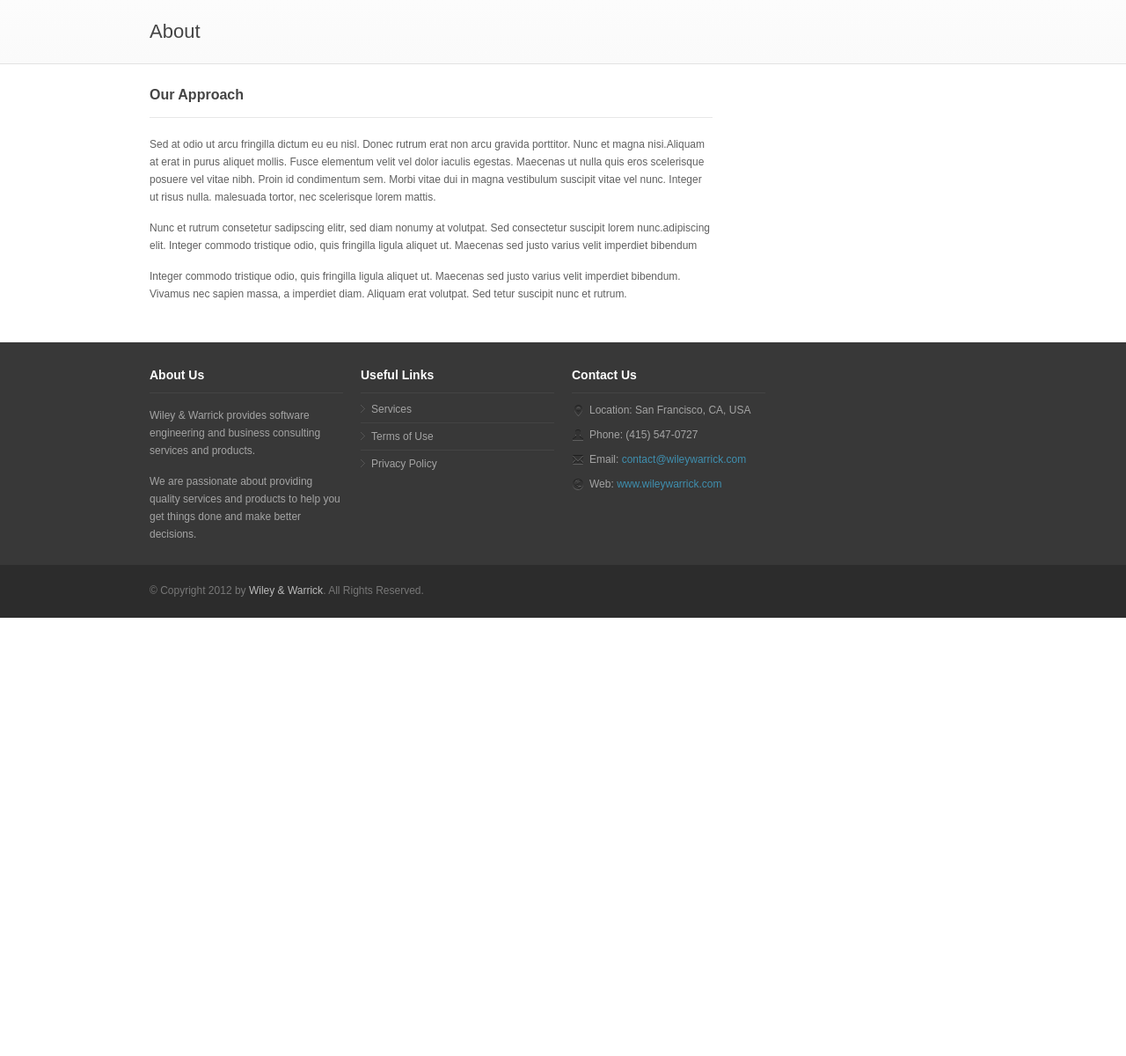
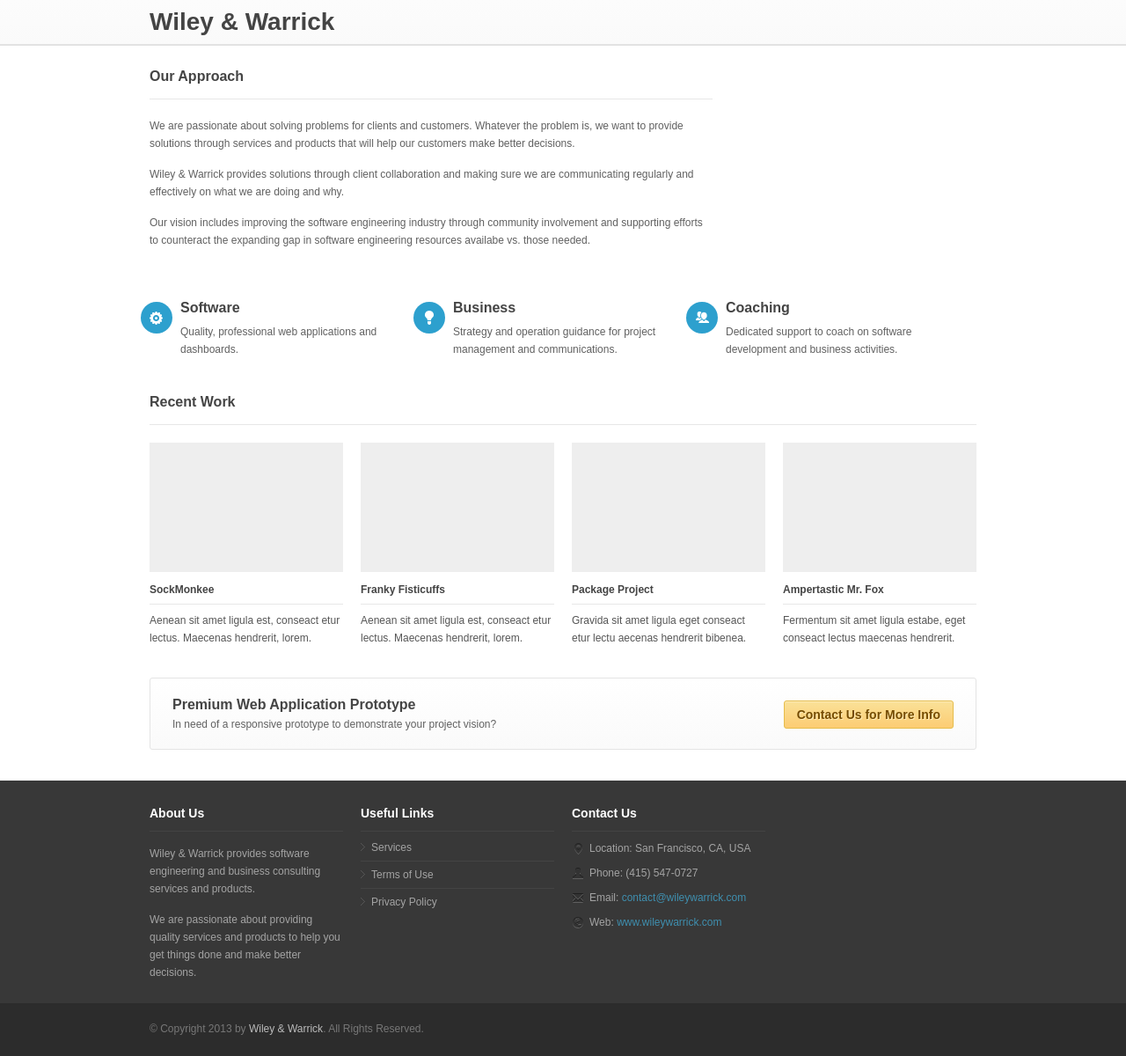
Before and after one commit to nyghtowl/Wiley, a Flask app: page /about in a window 1280 px wide. Shown: the part 80-1280 px from the top of the page at 88% size. Before the commit the page ends 782 px from the top, so only its background shows below. Run offline with Flask 2, Linux system fonts and the light colour scheme; some libraries are stand-ins or nearby versions.

Commit message:
Updated top of page label structure for all changed pages. Added call to action partial. Updated content on portofolio.

```diff
--- a/app/templates/about.html
+++ b/app/templates/about.html
@@ -5,13 +5,6 @@
 <!--  Page Title -->
 <div id="page-title">
 
-	<!-- 960 Container Start -->
-	<div class="container">
-		<div class="sixteen columns">
-			<h2>About</h2>
-		</div>
-	</div>
-	<!-- 960 Container End -->
 
 </div>
 <!-- Page Title End -->
@@ -22,9 +15,9 @@
 	<!-- Standard Structure -->
 	<div class="eleven columns">
 		<h4 class="headline">Our Approach</h4>
-		<p>Sed at odio ut arcu fringilla dictum eu eu nisl. Donec rutrum erat non arcu gravida porttitor. Nunc et magna nisi.Aliquam at erat in purus aliquet mollis. Fusce elementum velit vel dolor iaculis egestas. Maecenas ut nulla quis eros scelerisque posuere vel vitae nibh. Proin id condimentum sem. Morbi vitae dui in magna vestibulum suscipit vitae vel nunc. Integer ut risus nulla. malesuada tortor, nec scelerisque lorem mattis.</p>
-		<p>Nunc et rutrum consetetur sadipscing elitr, sed diam nonumy at volutpat. Sed consectetur suscipit lorem nunc.adipiscing elit. Integer commodo tristique odio, quis fringilla ligula aliquet ut. Maecenas sed justo varius velit imperdiet bibendum</p>
-		<p>Integer commodo tristique odio, quis fringilla ligula aliquet ut. Maecenas sed justo varius velit imperdiet bibendum. Vivamus nec sapien massa, a imperdiet diam. Aliquam erat volutpat. Sed tetur suscipit nunc et rutrum. </p>
+		<p>We are passionate about solving problems for clients and customers. Whatever the problem is, we want to provide solutions through services and products that will help our customers make better decisions.</p>
+		<p>Wiley & Warrick provides solutions through client collaboration and making sure we are communicating regularly and effectively on what we are doing and why.</p>
+		<p>Our vision includes improving the software engineering industry through community involvement and supporting efforts to counteract the expanding gap in software engineering resources availabe vs. those needed.</p>
 	</div>
 
 	<div class="five columns">
@@ -39,6 +32,71 @@
 		</div> -->
 		</p>
 	</div>
+
+
+	<!-- 960 Container Start -->
+<div class="container">
+
+	<!-- Icon Box Start -->
+	<div class="features">
+		{% include 'service_summary_partial.html' %}
+	</div>
+	<!-- Icon Box End -->
+
+	<div class="clearfix"></div>
+
+	<!--Recent Work -->
+	<div class="sixteen columns">
+		<h4 class="headline">Recent Work</h4>
+	</div>
+
+		<!-- 1/4 Column -->
+		<div class="four columns">
+				<div class="item-img"><a href="./static/images/portfolio_images/portfolio_3_01_large.jpg" rel="imagebox" title="SockMonkee"><img src="./static/images/portfolio_images/portfolio_3_01.jpg" alt=""/><div class="overlay zoom"></div></a></div>
+				<div class="portfolio-item-meta">
+					<h5><a href="single_project.html">SockMonkee</a></h5>
+					<p>Aenean sit amet ligula est, conseact etur lectus. Maecenas hendrerit, lorem.</p>
+				</div>
+		</div>
+
+		<!-- 1/4 Column -->
+		<div class="four columns">
+				<div class="item-img"><a href="single_project.html"><img src="./static/images/portfolio_images/portfolio_3_06.jpg" alt=""/><div class="overlay zoom"></div></a></div>
+				<div class="portfolio-item-meta">
+					<h5><a href="single_project.html">Franky Fisticuffs</a></h5>
+					<p>Aenean sit amet ligula est, conseact etur lectus. Maecenas hendrerit, lorem.</p>
+				</div>
+		</div>
+
+		<!-- 1/4 Column -->
+		<div class="four columns">
+				<div class="item-img"><a href="single_project.html"><img src="./static/images/portfolio_images/portfolio_3_04.jpg" alt=""/><div class="overlay zoom"></div></a></div>
+				<div class="portfolio-item-meta">
+					<h5><a href="single_project.html">Package Project</a></h5>
+					<p>Gravida sit amet ligula eget conseact etur lectu aecenas hendrerit bibenea.</p>
+				</div>
+		</div>
+
+		<!-- 1/4 Column -->
+		<div class="four columns">
+			<div class="item-img"><a href="./static/images/portfolio_img_04_large.jpg" rel="imagebox" title="Ampertastic Mr. Fox"><img src="./static/images/portfolio_img_04.jpg" alt=""/><div class="overlay zoom"></div></a></div>
+			<div class="portfolio-item-meta">
+				<h5><a href="single_project.html">Ampertastic Mr. Fox</a></h5>
+				<p>Fermentum sit amet ligula estabe, eget conseact lectus maecenas hendrerit.</p>
+			</div>
+		</div>
+
+	<div class="clearfix"></div>
+
+	{% include 'call_action_partial.html' %}
+
+	<!-- Recent Work End -->
+
+
+
+</div>
+<!-- 960 Container End -->
+
 	<!-- Standard Structure End -->
 
 
--- /dev/null
+++ b/app/templates/call_action_partial.html
@@ -0,0 +1,12 @@
+<!-- Call to Action Parital -->
+	<!--Info Box Start -->
+	<div class="sixteen columns">
+		<div class="info-box">
+			<div class="info-content">
+				<h4>Premium Web Application Prototype</h4>
+				<p>In need of a responsive prototype to demonstrate your project vision?</p>
+			</div>
+			<a href="#" class="button medium yellow" style="float: right;">Contact Us for More Info</a>
+			<div class="clearfix"></div>
+		</div>
+	</div>
--- a/app/templates/layout.html
+++ b/app/templates/layout.html
@@ -82,6 +82,19 @@
 </div>
 <!-- End Header -->
 
+<!--  Page Title -->
+<div id="page-title">
+	<!-- 960 Container Start -->
+	<div class="container">
+		<div class="four columns">
+			<h1>Wiley & Warrick</h1>
+		</div>
+	</div>
+	<!-- 960 Container End -->
+
+</div>
+<!-- Page Title End -->
+
 {% block body %} {% endblock %}
 
 
@@ -102,7 +115,7 @@
 		<div class="four columns">
 			<h5>Useful Links</h5>
 			<ul class="links-list">
-				<li><a href="#">Services</a></li>
+				<li><a href="{{url_for('services')}}">Services</a></li>
 				<li><a href="#">Terms of Use</a></li>
 				<li><a href="#">Privacy Policy</a></li>
 			</ul>
@@ -170,7 +183,7 @@
 	<div class="container">
 
 		<div class="eight columns">
-			<div id="copyright">© Copyright 2012 by <span>Wiley & Warrick</span>. All Rights Reserved.</div>
+			<div id="copyright">© Copyright 2013 by <span>Wiley & Warrick</span>. All Rights Reserved.</div>
 		</div>
 
 		<div class="eight columns">
```
Also changed, not shown: app/templates/contact.html (+1 -13 lines), app/templates/index.html (+2 -11 lines), app/templates/portfolio_3.html (+65 -75 lines), app/templates/services.html (+7 -33 lines).
